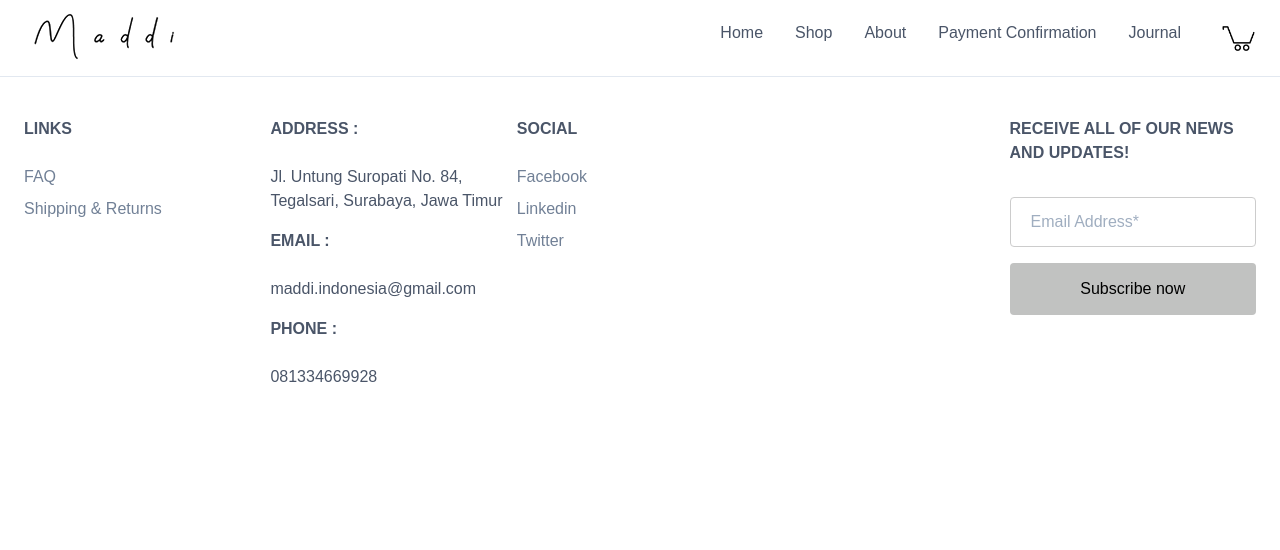
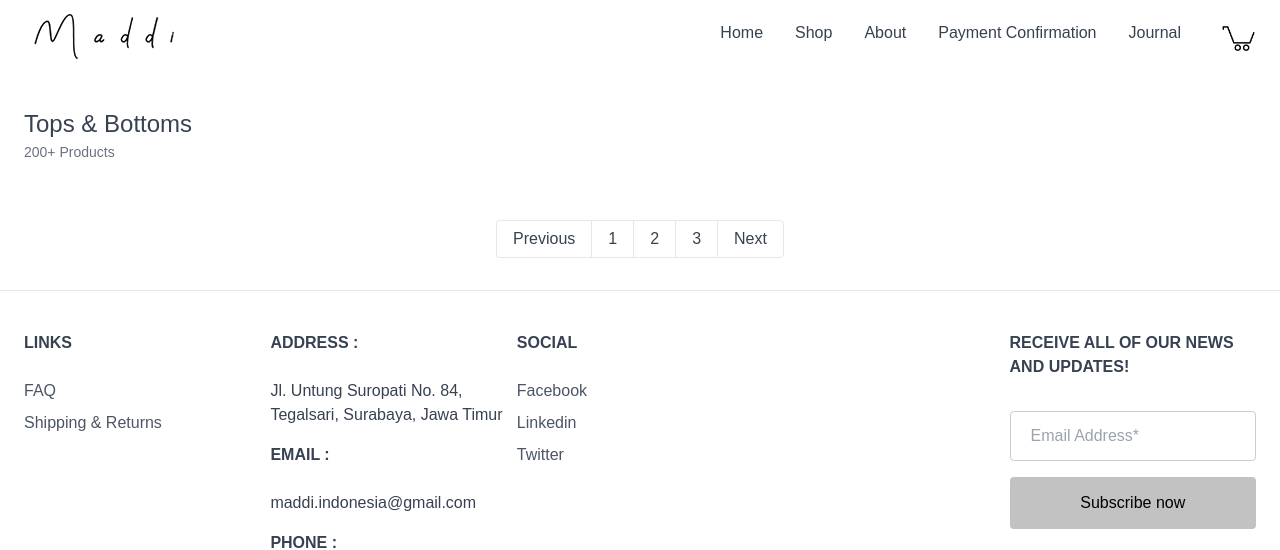
Before and after one commit to segara2410/maddi-website, a Django app: page /shop in a window 1280 px wide. Shown: the top 550 px of the page. Run offline with Django 3.2, Linux system fonts and the light colour scheme; data that the repository does not hold is empty; some libraries are stand-ins or nearby versions.

Commit message:
connect shop to backend

```diff
--- a/maddi/urls.py
+++ b/maddi/urls.py
@@ -16,7 +16,13 @@ Including another URLconf
 from django.contrib import admin
 from django.urls import path, include
 
+from django.conf import settings
+from django.conf.urls.static import static
+
 urlpatterns = [
     path('admin/', admin.site.urls),
     path('', include('maddi_app.urls')),
 ]
+
+if settings.DEBUG:
+  urlpatterns += static(settings.MEDIA_URL, document_root=settings.MEDIA_ROOT)
--- a/maddi_app/templates/layouts/base.html
+++ b/maddi_app/templates/layouts/base.html
@@ -11,7 +11,7 @@
     <meta name="keywords" content="">
     <meta name="author" content="">
 
-    <link href="https://unpkg.com/tailwindcss@1.4.0/dist/tailwind.min.css" rel="stylesheet">
+    <link href="https://unpkg.com/tailwindcss@^2/dist/tailwind.min.css" rel="stylesheet">
     <link rel="stylesheet" href="https://cdnjs.cloudflare.com/ajax/libs/font-awesome/4.7.0/css/font-awesome.min.css">
     <link rel="stylesheet" href="{% static '/css/style.css' %}">
     </style>
--- a/maddi_app/templates/maddi_app/shop.html
+++ b/maddi_app/templates/maddi_app/shop.html
@@ -3,5 +3,32 @@
 {% load static %}
 
 {% block content %}
-
+  <div class="container mx-auto px-6 my-8">
+    <h3 class="text-gray-700 text-2xl font-medium">Tops & Bottoms</h3>
+    <span class="mt-3 text-sm text-gray-500">200+ Products</span>
+    <div class="grid gap-6 grid-cols-1 sm:grid-cols-2 lg:grid-cols-3 xl:grid-cols-4 mt-6">
+      {% for item in items %}
+        <div class="w-full max-w-sm mx-auto rounded-md shadow-md overflow-hidden">
+          <div class="flex items-end justify-end h-96 w-full bg-cover" style="background-image: url('{{ item.image.url }}'); background-position: center;">
+            <button class="p-2 rounded-full bg-yellow-400 text-white mx-5 -mb-4 hover:bg-yellow-500 focus:outline-none focus:bg-yellow-500">
+              <svg class="h-5 w-5" fill="none" stroke-linecap="round" stroke-linejoin="round" stroke-width="2" viewBox="0 0 24 24" stroke="currentColor"><path d="M3 3h2l.4 2M7 13h10l4-8H5.4M7 13L5.4 5M7 13l-2.293 2.293c-.63.63-.184 1.707.707 1.707H17m0 0a2 2 0 100 4 2 2 0 000-4zm-8 2a2 2 0 11-4 0 2 2 0 014 0z"></path></svg>
+            </button>
+          </div>
+          <div class="px-5 py-3">
+            <h3 class="text-gray-700 uppercase">{{ item.name }}</h3>
+            <span class="text-gray-500 mt-2">{{ item.price }}</span>
+          </div>
+        </div>
+      {% endfor %}
+    </div>
+    <div class="flex justify-center">
+      <div class="flex rounded-md mt-8">
+        <a href="#" class="py-2 px-4 leading-tight bg-white border border-gray-200 text-gray-700 border-r-0 ml-0 rounded-l hover:bg-yellow-500 hover:text-white"><span>Previous</a></a>
+        <a href="#" class="py-2 px-4 leading-tight bg-white border border-gray-200 text-gray-700 border-r-0 hover:bg-yellow-500 hover:text-white"><span>1</span></a>
+        <a href="#" class="py-2 px-4 leading-tight bg-white border border-gray-200 text-gray-700 border-r-0 hover:bg-yellow-500 hover:text-white"><span>2</span></a>
+        <a href="#" class="py-2 px-4 leading-tight bg-white border border-gray-200 text-gray-700 border-r-0 hover:bg-yellow-500 hover:text-white"><span>3</span></a>
+        <a href="#" class="py-2 px-4 leading-tight bg-white border border-gray-200 text-gray-700 rounded-r hover:bg-yellow-500 hover:text-white"><span>Next</span></a>
+      </div>
+    </div>
+  </div>
 {% endblock %}
--- a/maddi_app/views.py
+++ b/maddi_app/views.py
@@ -4,15 +4,18 @@ from django.template import loader
 from django.http import HttpResponse
 from django import template
 
-from .models import Customer
+from .models import *
 import http.client
 
-@login_required(login_url="/login/")
+# @login_required(login_url="/login/")
 def index(request):
   return render(request, 'maddi_app/index.html')
 
 def shop(request):
-  return render(request, 'maddi_app/shop.html')
+  items = Item.objects.all()
+  return render(request, 'maddi_app/shop.html', {
+    'items': items,
+  })
 
 def payment(request):
   return render(request, 'maddi_app/payment.html')
```
Also changed, not shown: 1 other file.
